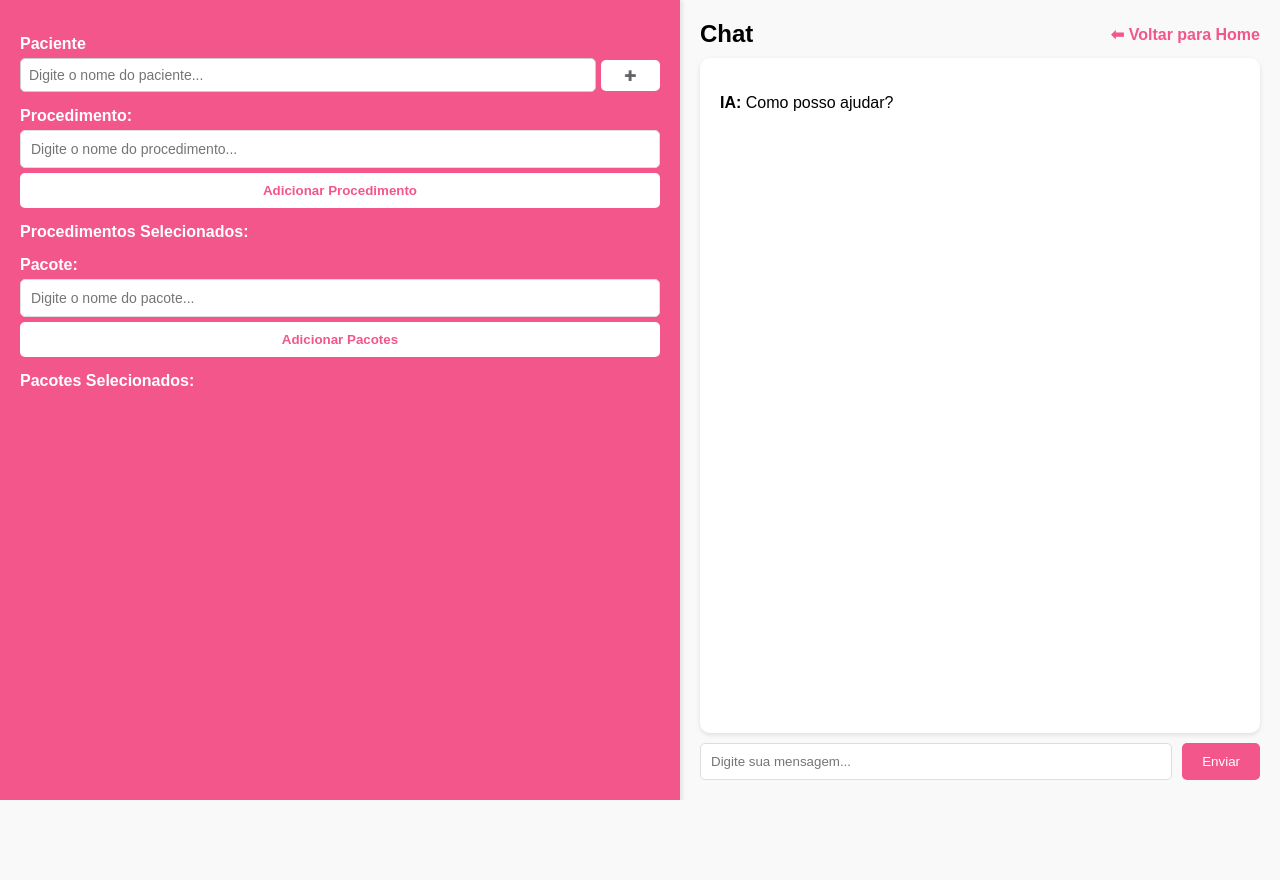
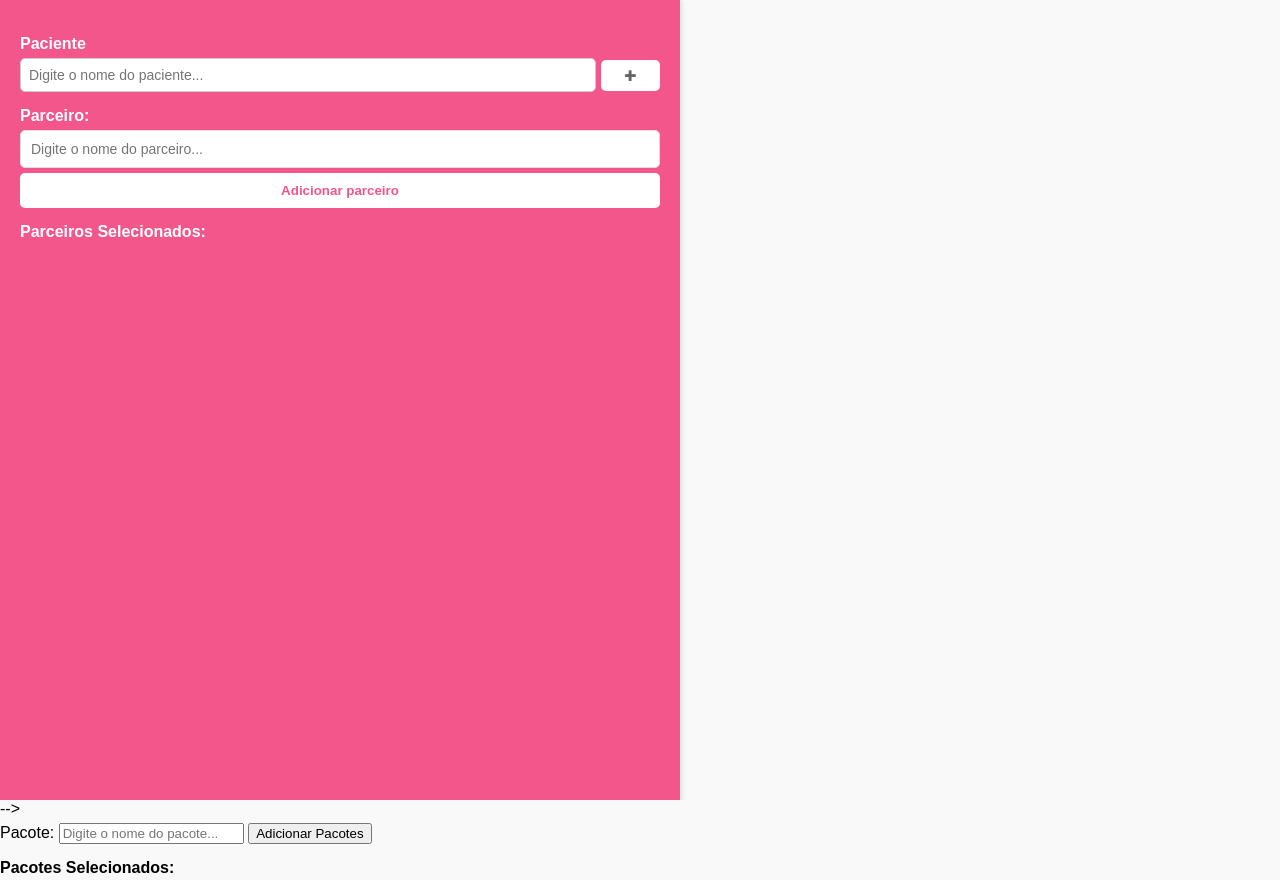
Before and after one commit to InteligenciaPulse/Sistema-Pulse, a Django app: page /orcamentos/criar/ in a window 1280 px wide. Shown: the top 880 px of the page. Before the commit the page ends 800 px from the top, so only its background shows below. Run offline with Django 5.2, Linux system fonts and the light colour scheme.

Commit message:
Modificado filtros parceiros e procedimentos. Agora primeiro seleciona o parceiro, depois os procedimentos.

```diff
--- a/djangoapp/cadastro/static/cadastro/css/criar_orcamento_style.css
+++ b/djangoapp/cadastro/static/cadastro/css/criar_orcamento_style.css
@@ -247,6 +247,119 @@
   color: white;
 }
 
+/*##########################################################################################*/
+#filter-parceiro button {
+  margin-top: 5px;
+}
+
+#lista-parceiros h4 {
+  margin: 15px 0 5px;
+}
+
+.parceiro-card {
+  border: 2px solid #F2568A;
+  padding: 15px;
+  margin: 10px 0;
+  border-radius: 10px;
+  background-color: white;
+  color: black;
+  display: flex;
+  flex-direction: column;
+  gap: 10px;
+}
+
+.parceiro-card h5 {
+  margin: 0;
+  font-size: 18px;
+  color: #F2568A;
+  font-weight: bold;
+}
+
+.procedimentos-container {
+  background: #fce4ec;
+  margin-top: 0;
+  display: flex;
+  padding: 5px;
+  flex-direction: column;
+}
+
+.procedimento-item {
+  display: flex;
+  align-items: center;
+  justify-content: space-between;
+  background: #FCE4EC;
+  padding: 5px;
+  border-radius: 5px;
+  gap: 10px;
+}
+
+.procedimento-item span {
+  flex: 2;
+  font-weight: bold;
+  color: black;
+}
+
+.procedimento-item input {
+  flex: 1;
+  min-width: 80px;
+  max-width: 100px;
+  border-radius: 5px;
+  border: 1px solid #ddd;
+  text-align: center;
+}
+
+.procedimento-item button {
+  background-color: transparent;
+  color: #F2568A;
+  border: none;
+  cursor: pointer;
+  text-align: center;
+}
+
+.procedimento-item button:hover {
+  color: red;
+}
+
+.parceiro-card button {
+  background-color: #F2568A;
+  color: white;
+  border: none;
+  border-radius: 5px;
+  cursor: pointer;
+  width: fit-content;
+}
+
+.parceiro-card button:hover {
+  background-color: #e04576;
+}
+
+.dropdown-procedimentos {
+  position: absolute;
+  background: white;
+  border: 1px solid #ccc;
+  max-height: 250px;
+  overflow-y: auto;
+  display: block;
+  z-index: 1000;
+  width: 95%;
+}
+
+.dropdown-procedimentos .dropdown-item {
+  padding: 10px;
+  cursor: pointer;
+  border-bottom: 1px solid #eee;
+  white-space: pre-wrap;
+  overflow: hidden;
+  text-overflow: ellipsis;
+}
+
+.dropdown-procedimentos .dropdown-item:hover {
+  background-color: #F2568A;
+  color: white;
+}
+
+/*##########################################################################################*/
+
 #filter-pacote button {
   margin-top: 5px;
 }
@@ -306,75 +419,6 @@
   flex-direction: column;
   gap: 10px;
 }
-
-/* #sugestoes-procedimentos {
-  position: absolute;
-  width: calc(100% - 20px);
-  background: white;
-  border: 1px solid #ccc;
-  max-height: 200px;
-  overflow-y: auto;
-  display: none;
-}
-
-.dropdown-item {
-  padding: 10px;
-  cursor: pointer;
-  border-bottom: 1px solid #eee;
-}
-
-.dropdown-item:hover {
-  background-color: #F2568A;
-  color: white;
-}
-
-#procedimentos-table {
-  width: 100%;
-  border-collapse: collapse;
-  table-layout: fixed;
-}
-
-#procedimentos-table th,
-#procedimentos-table td {
-  padding: 2px;
-  border: 1px solid #ddd;
-  text-align: left;
-}
-
-#procedimentos-table th:first-child,
-#procedimentos-table td:first-child {
-  width: 100%;
-}
-
-#procedimentos-table th:nth-child(2),
-#procedimentos-table td:nth-child(2) {
-  width: 30%;
-  text-align: center;
-}
-
-#procedimentos-table th:last-child,
-#procedimentos-table td:last-child {
-  width: 5%;
-  text-align: center;
-}
-
-#procedimentos-table th {
-  background-color: #F2568A;
-  color: white;
-}
-
-#procedimentos-table button {
-  background-color: white;
-  color: #ff1060;
-  border: none;
-  padding: 5px 10px;
-  cursor: pointer;
-  border-radius: 5px;
-}
-
-#procedimentos-table button:hover {
-  background-color: #d13660;
-} */
 
 .dropdown-parceiros {
   position: absolute;
--- a/djangoapp/cadastro/static/cadastro/js/criar_orcamento_script.js
+++ b/djangoapp/cadastro/static/cadastro/js/criar_orcamento_script.js
@@ -140,6 +140,162 @@
         document.getElementById("sugestoes-procedimentos").style.display = "none";
     }
 });
+
+
+// --------------------------------------------------------------------------------------------
+document.addEventListener("DOMContentLoaded", function () {
+    const inputParceiro = document.getElementById("parceiro");
+    const dropdown = document.getElementById("sugestoes-parceiros");
+    const listaParceiros = document.getElementById("parceiros-list");
+
+    inputParceiro.addEventListener("input", function () {
+        const query = inputParceiro.value.trim();
+        if (query.length < 1) {
+            dropdown.innerHTML = "";
+            dropdown.style.display = "none";
+            return;
+        }
+
+        fetch(`/buscar_parceiros_by/?q=${query}`)
+            .then(response => response.json())
+            .then(data => {
+                dropdown.innerHTML = "";
+                if (data.length === 0) {
+                    dropdown.style.display = "none";
+                    return;
+                }
+
+                data.forEach(parceiro => {
+                    let option = document.createElement("div");
+                    option.textContent = parceiro.nome;
+                    option.classList.add("dropdown-item");
+
+                    option.addEventListener("click", function () {
+                        inputParceiro.value = parceiro.nome;
+                        dropdown.style.display = "none";
+                    });
+
+                    dropdown.appendChild(option);
+                });
+
+                dropdown.style.display = "block";
+            })
+            .catch(error => console.error("Erro ao buscar parceiros:", error));
+    });
+
+    document.addEventListener("click", function (event) {
+        if (!inputParceiro.contains(event.target) && !dropdown.contains(event.target)) {
+            dropdown.style.display = "none";
+        }
+    });
+
+    window.adicionarParceiro = function () {
+        const nome = inputParceiro.value.trim();
+
+        if (!nome) {
+            alert("Selecione um parceiro válido.");
+            return;
+        }
+
+        let parceiroDiv = document.createElement("div");
+        parceiroDiv.classList.add("parceiro-card");
+
+        let titulo = document.createElement("h5");
+        titulo.textContent = nome;
+
+        let procedimentosContainer = document.createElement("div");
+        procedimentosContainer.classList.add("procedimentos-container");
+
+        let adicionarProcedimentoBtn = document.createElement("button");
+        adicionarProcedimentoBtn.textContent = "Adicionar Procedimento";
+
+        adicionarProcedimentoBtn.onclick = function () {
+            adicionarProcedimentoBy(procedimentosContainer, titulo.textContent.trim());
+        };
+
+        let removerParceiroBtn = document.createElement("button");
+        removerParceiroBtn.textContent = "❌ Remover Parceiro";
+        removerParceiroBtn.onclick = function () {
+            parceiroDiv.remove();
+        };
+
+        parceiroDiv.appendChild(titulo);
+        parceiroDiv.appendChild(procedimentosContainer);
+        parceiroDiv.appendChild(adicionarProcedimentoBtn);
+        parceiroDiv.appendChild(removerParceiroBtn);
+
+        listaParceiros.appendChild(parceiroDiv);
+
+        inputParceiro.value = "";
+    };
+});
+
+document.addEventListener("click", function(event) {
+    if (!event.target.closest(".filter-parceiro")) {
+        document.getElementById("sugestoes-parceiros").style.display = "none";
+    }
+});
+
+// ¬¬¬¬¬¬¬¬¬¬¬¬¬¬¬¬¬¬¬¬¬¬¬¬¬¬¬¬¬¬¬¬¬¬¬¬¬¬¬¬¬¬¬¬¬¬¬¬¬¬¬¬¬¬¬¬¬¬¬¬¬¬¬¬¬¬¬¬¬¬¬¬¬¬¬¬¬¬¬¬¬¬¬¬¬¬¬¬¬¬¬¬
+function adicionarProcedimentoBy(procedimentosContainer, nomeParceiro) {
+    fetch(`/buscar_procedimentos_por_parceiro/?parceiro_nome=${encodeURIComponent(nomeParceiro)}`)
+        .then(response => response.json())
+        .then(data => {
+            let dropdownProcedimentos = document.createElement("div");
+            dropdownProcedimentos.classList.add("dropdown-procedimentos");
+
+            if (data.length === 0) {
+                alert("Nenhum procedimento disponível para este parceiro.");
+                return;
+            }
+
+            data.forEach(procedimento => {
+                let option = document.createElement("div");
+                option.textContent = procedimento.nome;
+                option.classList.add("dropdown-item");
+
+                option.addEventListener("click", function () {
+                    let procedimentoItem = document.createElement("div");
+                    procedimentoItem.classList.add("procedimento-item");
+
+                    let procedimentoNome = document.createElement("span");
+                    procedimentoNome.textContent = procedimento.nome;
+
+                    let valorInput = document.createElement("input");
+                    valorInput.type = "number";
+                    valorInput.placeholder = "Valor R$";
+                    valorInput.step = 0.01;
+                    valorInput.min = 0;
+                    valorInput.value = procedimento.valor_venda;
+
+                    let removerProcedimentoBtn = document.createElement("button");
+                    removerProcedimentoBtn.textContent = "❌";
+                    removerProcedimentoBtn.onclick = function () {
+                        procedimentoItem.remove();
+                    };
+
+                    procedimentoItem.appendChild(procedimentoNome);
+                    procedimentoItem.appendChild(valorInput);
+                    procedimentoItem.appendChild(removerProcedimentoBtn);
+
+                    procedimentosContainer.appendChild(procedimentoItem);
+                    dropdownProcedimentos.remove();
+                });
+
+                dropdownProcedimentos.appendChild(option);
+            });
+
+            procedimentosContainer.appendChild(dropdownProcedimentos);
+        })
+        .catch(error => console.error("Erro ao buscar parceiros:", error));
+}
+
+document.addEventListener("click", function(event) {
+    if (!event.target.closest(".dropdown-procedimentos")) {
+        document.getElementById("dropdown-item").style.display = "none";
+    }
+});
+// --------------------------------------------------------------------------------------------
 
 // =================================================== PARCEIROS POR PROCEDIMENTO
 function adicionarParceiro(parceirosContainer, nomeProcedimento) {
--- a/djangoapp/cadastro/templates/cadastro/criar_orcamento.html
+++ b/djangoapp/cadastro/templates/cadastro/criar_orcamento.html
@@ -21,7 +21,21 @@
                     <div id="sugestoes-pacientes" class="dropdown"></div>
                 </div>
 
-                <div id="filter-procedimento">
+                <div id="filter-parceiro">
+                    <label for="parceiro">Parceiro:</label>
+                    <input type="text" id="parceiro" placeholder="Digite o nome do parceiro...">
+                    <div id="sugestoes-parceiros" class="dropdown"></div>
+                    <button onclick="adicionarParceiro()">Adicionar parceiro</button>
+
+                    <div id="lista-parceiros">
+                        <h4>Parceiros Selecionados:</h4>
+                        <div id="parceiros-list">
+                            <!-- Os parceiros aparecerão aqui -->
+                        </div>
+                    </div>
+                </div>
+
+                <!-- <div id="filter-procedimento">
                     <label for="procedimento">Procedimento:</label>
                     <input type="text" id="procedimento" placeholder="Digite o nome do procedimento...">
                     <div id="sugestoes-procedimentos" class="dropdown"></div>
@@ -33,7 +47,7 @@
                             <!-- Os procedimentos aparecerão aqui -->
                         </div>
                     </div>
-                </div>
+                </div> -->
 
                 <div id="filter-pacote">
                     <label for="pacote">Pacote:</label>
--- a/djangoapp/cadastro/urls.py
+++ b/djangoapp/cadastro/urls.py
@@ -1,5 +1,5 @@
 from django.urls import path
-from .views import home, criar_orcamento, historico, buscar_pacientes, buscar_procedimentos, buscar_parceiros, buscar_procedimentos_por_pacote, buscar_pacotes, buscar_parceiros_por_procedimento
+from .views import home, criar_orcamento, historico, buscar_pacientes, buscar_procedimentos, buscar_parceiros, buscar_procedimentos_por_pacote, buscar_pacotes, buscar_parceiros_por_procedimento, buscar_parceiros_by, buscar_procedimentos_por_parceiro
 
 urlpatterns = [
     path('', home, name='home'),
@@ -8,7 +8,9 @@
     path('buscar_pacientes/', buscar_pacientes, name='buscar_pacientes'),
     path("buscar_procedimentos/", buscar_procedimentos, name="buscar_procedimentos"),
     path('buscar_parceiros/', buscar_parceiros, name='buscar_parceiros'),
+    path('buscar_parceiros_by/', buscar_parceiros_by, name='buscar_parceiros_by'),
     path("buscar_parceiros_por_procedimento/", buscar_parceiros_por_procedimento, name="buscar_parceiros_por_procedimento"),
     path('buscar_pacotes/', buscar_pacotes, name='buscar_pacotes'),
     path("buscar_procedimentos_por_pacote/", buscar_procedimentos_por_pacote, name="buscar_procedimentos_por_pacotes"),
+    path("buscar_procedimentos_por_parceiro/", buscar_procedimentos_por_parceiro, name="buscar_procedimentos_por_parceiro"),
 ]
--- a/djangoapp/cadastro/views.py
+++ b/djangoapp/cadastro/views.py
@@ -59,6 +59,15 @@
     procedimentos = Procedimento.objects.filter(nome__icontains=query).values("id", "nome")
     return JsonResponse(list(procedimentos), safe=False)
 
+def buscar_parceiros_by(request):
+    query = request.GET.get('q', '').strip()
+
+    if not query:
+        return JsonResponse([], safe=False)
+
+    parceiros = Parceiro.objects.filter(nome__icontains=query).values("id", "nome")
+    return JsonResponse(list(parceiros), safe=False)
+
 def buscar_parceiros(request):
     parceiros = Parceiro.objects.values("id", "nome")
     return JsonResponse(list(parceiros), safe=False)
@@ -87,6 +96,32 @@
         return JsonResponse(resposta, safe=False)
 
     except Procedimento.DoesNotExist:
+        return JsonResponse([], safe=False)
+
+def buscar_procedimentos_por_parceiro(request):
+    parceiro_nome = request.GET.get("parceiro_nome", "").strip()
+
+    if not parceiro_nome:
+        return JsonResponse([], safe=False)
+
+    try:
+        parceiro = Parceiro.objects.get(nome=parceiro_nome)
+        parceiro_id = parceiro.id
+
+        procedimentos_parceiro = ParceiroProcedimentos.objects.filter(parceiro_id=parceiro_id)
+
+        resposta = [
+            {
+                "id": pp.procedimento.id,
+                "nome": pp.procedimento.nome,
+                "valor_venda": pp.valor_venda,
+            }
+            for pp in procedimentos_parceiro
+        ]
+
+        return JsonResponse(resposta, safe=False)
+
+    except Parceiro.DoesNotExist:
         return JsonResponse([], safe=False)
 
 def buscar_pacotes(request):
```
